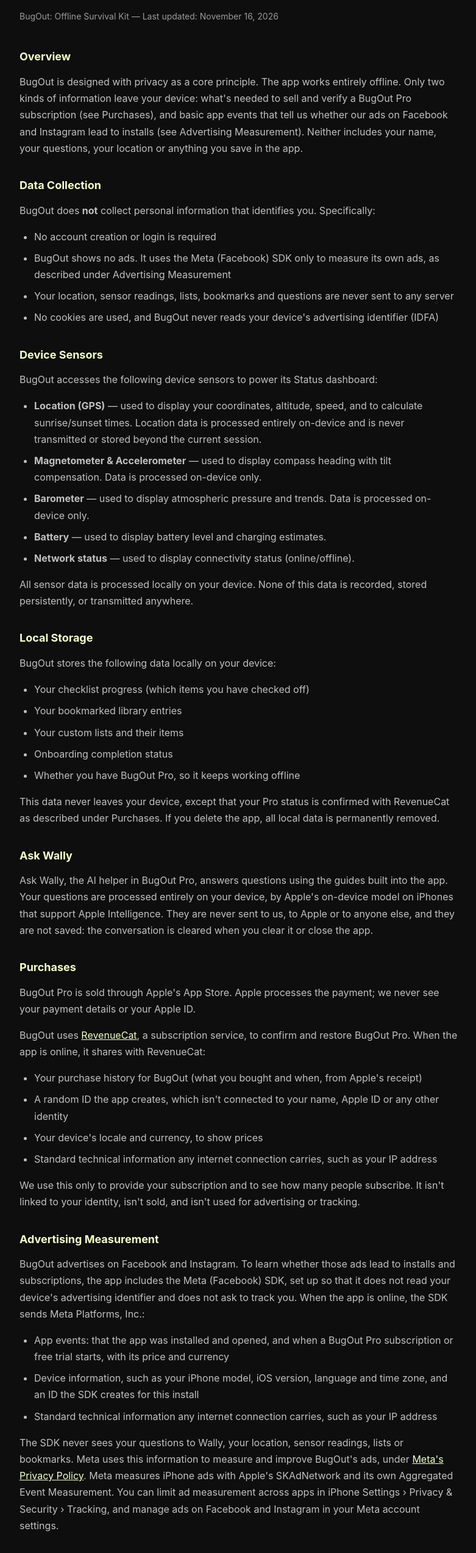
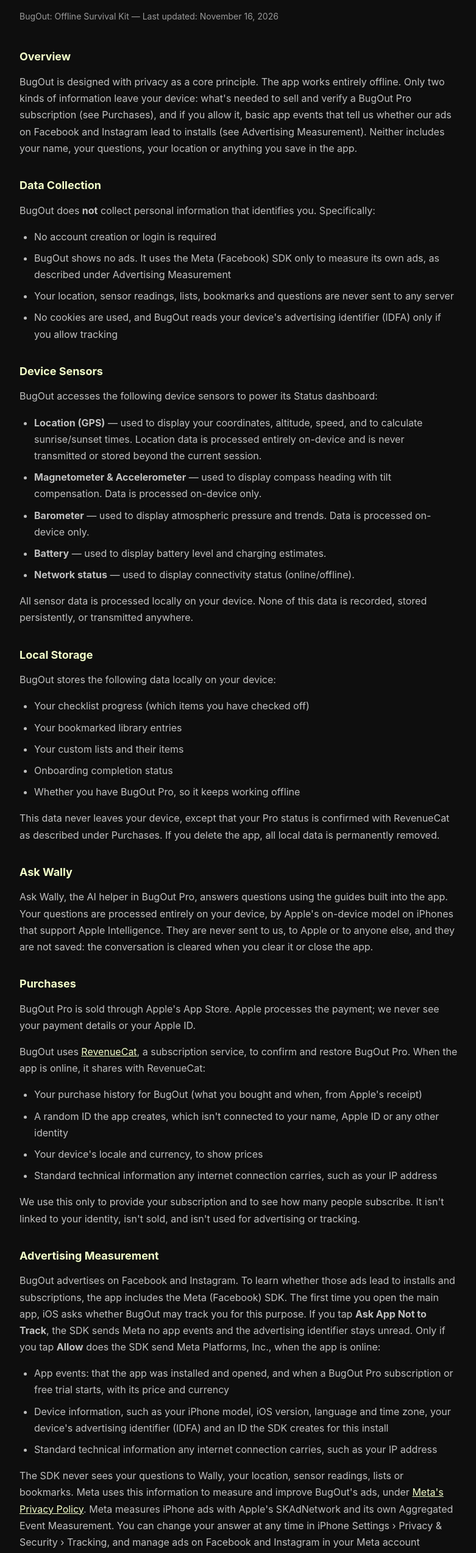
Before and after one commit to jaechung-glitch/bugout, a plain HTML site: page privacy-policy.html in a window 1280 px wide. Shown: the part 81-2627 px from the top of the page at 61% size, without its empty margins (248-1029 px from the left). Drawn offline with Linux system fonts and the light colour scheme.

Commit message:
Privacy policy: Meta measurement only with tracking permission
Co-Authored-By: Claude Opus 5.5 <noreply@anthropic.com>
Claude-Session: https://claude.ai/code/session_01PbKpPd2o9mWeBmFAqxhiqn

```diff
--- a/privacy-policy.html
+++ b/privacy-policy.html
@@ -59,7 +59,7 @@
         <p class="subtitle">BugOut: Offline Survival Kit &mdash; Last updated: November 16, 2026</p>
 
         <h2>Overview</h2>
-        <p>BugOut is designed with privacy as a core principle. The app works entirely offline. Only two kinds of information leave your device: what's needed to sell and verify a BugOut Pro subscription (see Purchases), and basic app events that tell us whether our ads on Facebook and Instagram lead to installs (see Advertising Measurement). Neither includes your name, your questions, your location or anything you save in the app.</p>
+        <p>BugOut is designed with privacy as a core principle. The app works entirely offline. Only two kinds of information leave your device: what's needed to sell and verify a BugOut Pro subscription (see Purchases), and if you allow it, basic app events that tell us whether our ads on Facebook and Instagram lead to installs (see Advertising Measurement). Neither includes your name, your questions, your location or anything you save in the app.</p>
 
         <h2>Data Collection</h2>
         <p>BugOut does <strong>not</strong> collect personal information that identifies you. Specifically:</p>
@@ -67,7 +67,7 @@
             <li>No account creation or login is required</li>
             <li>BugOut shows no ads. It uses the Meta (Facebook) SDK only to measure its own ads, as described under Advertising Measurement</li>
             <li>Your location, sensor readings, lists, bookmarks and questions are never sent to any server</li>
-            <li>No cookies are used, and BugOut never reads your device's advertising identifier (IDFA)</li>
+            <li>No cookies are used, and BugOut reads your device's advertising identifier (IDFA) only if you allow tracking</li>
         </ul>
 
         <h2>Device Sensors</h2>
@@ -107,13 +107,13 @@
         <p>We use this only to provide your subscription and to see how many people subscribe. It isn't linked to your identity, isn't sold, and isn't used for advertising or tracking.</p>
 
         <h2>Advertising Measurement</h2>
-        <p>BugOut advertises on Facebook and Instagram. To learn whether those ads lead to installs and subscriptions, the app includes the Meta (Facebook) SDK, set up so that it does not read your device's advertising identifier and does not ask to track you. When the app is online, the SDK sends Meta Platforms, Inc.:</p>
+        <p>BugOut advertises on Facebook and Instagram. To learn whether those ads lead to installs and subscriptions, the app includes the Meta (Facebook) SDK. The first time you open the main app, iOS asks whether BugOut may track you for this purpose. If you tap <b>Ask App Not to Track</b>, the SDK sends Meta no app events and the advertising identifier stays unread. Only if you tap <b>Allow</b> does the SDK send Meta Platforms, Inc., when the app is online:</p>
         <ul>
             <li>App events: that the app was installed and opened, and when a BugOut Pro subscription or free trial starts, with its price and currency</li>
-            <li>Device information, such as your iPhone model, iOS version, language and time zone, and an ID the SDK creates for this install</li>
+            <li>Device information, such as your iPhone model, iOS version, language and time zone, your device's advertising identifier (IDFA) and an ID the SDK creates for this install</li>
             <li>Standard technical information any internet connection carries, such as your IP address</li>
         </ul>
-        <p>The SDK never sees your questions to Wally, your location, sensor readings, lists or bookmarks. Meta uses this information to measure and improve BugOut's ads, under <a href="https://www.facebook.com/privacy/policy/">Meta's Privacy Policy</a>. Meta measures iPhone ads with Apple's SKAdNetwork and its own Aggregated Event Measurement. You can limit ad measurement across apps in iPhone Settings › Privacy &amp; Security › Tracking, and manage ads on Facebook and Instagram in your Meta account settings.</p>
+        <p>The SDK never sees your questions to Wally, your location, sensor readings, lists or bookmarks. Meta uses this information to measure and improve BugOut's ads, under <a href="https://www.facebook.com/privacy/policy/">Meta's Privacy Policy</a>. Meta measures iPhone ads with Apple's SKAdNetwork and its own Aggregated Event Measurement. You can change your answer at any time in iPhone Settings › Privacy &amp; Security › Tracking, and manage ads on Facebook and Instagram in your Meta account settings. Whatever you choose, Apple may give Meta anonymous install counts through SKAdNetwork, which doesn't identify you or your device.</p>
 
         <h2>Age Checks</h2>
         <p>Where a law requires it, such as in Texas, BugOut asks Apple whether you're 18 or older before you can subscribe to BugOut Pro. Apple shares only an age range, such as "under 18" or "18 and over", never your birthday. BugOut uses it on your iPhone for that check and doesn't store it or send it anywhere.</p>
--- a/sitemap.xml
+++ b/sitemap.xml
@@ -25,7 +25,7 @@
   <url><loc>https://jaechung-glitch.github.io/bugout/guides/what-to-do-if-lost-in-the-woods/</loc><lastmod>2026-11-12</lastmod></url>
   <url><loc>https://jaechung-glitch.github.io/bugout/guides/what-to-do-when-told-to-evacuate/</loc><lastmod>2026-11-12</lastmod></url>
   <url><loc>https://jaechung-glitch.github.io/bugout/support.html</loc><lastmod>2026-11-12</lastmod></url>
-  <url><loc>https://jaechung-glitch.github.io/bugout/privacy-policy.html</loc><lastmod>2026-11-12</lastmod></url>
+  <url><loc>https://jaechung-glitch.github.io/bugout/privacy-policy.html</loc><lastmod>2026-11-16</lastmod></url>
   <url><loc>https://jaechung-glitch.github.io/bugout/terms.html</loc><lastmod>2026-11-12</lastmod></url>
   <url><loc>https://jaechung-glitch.github.io/bugout/assets/pdf/72-hour-bug-out-bag-checklist.pdf</loc><lastmod>2026-11-03</lastmod></url>
   <url><loc>https://jaechung-glitch.github.io/bugout/assets/pdf/power-outage-checklist.pdf</loc><lastmod>2026-11-03</lastmod></url>
```
Also changed, not shown: _src/pages/00-home.html (+1 -1 lines), index.html (+1 -1 lines), llms-full.txt, llms.txt.
